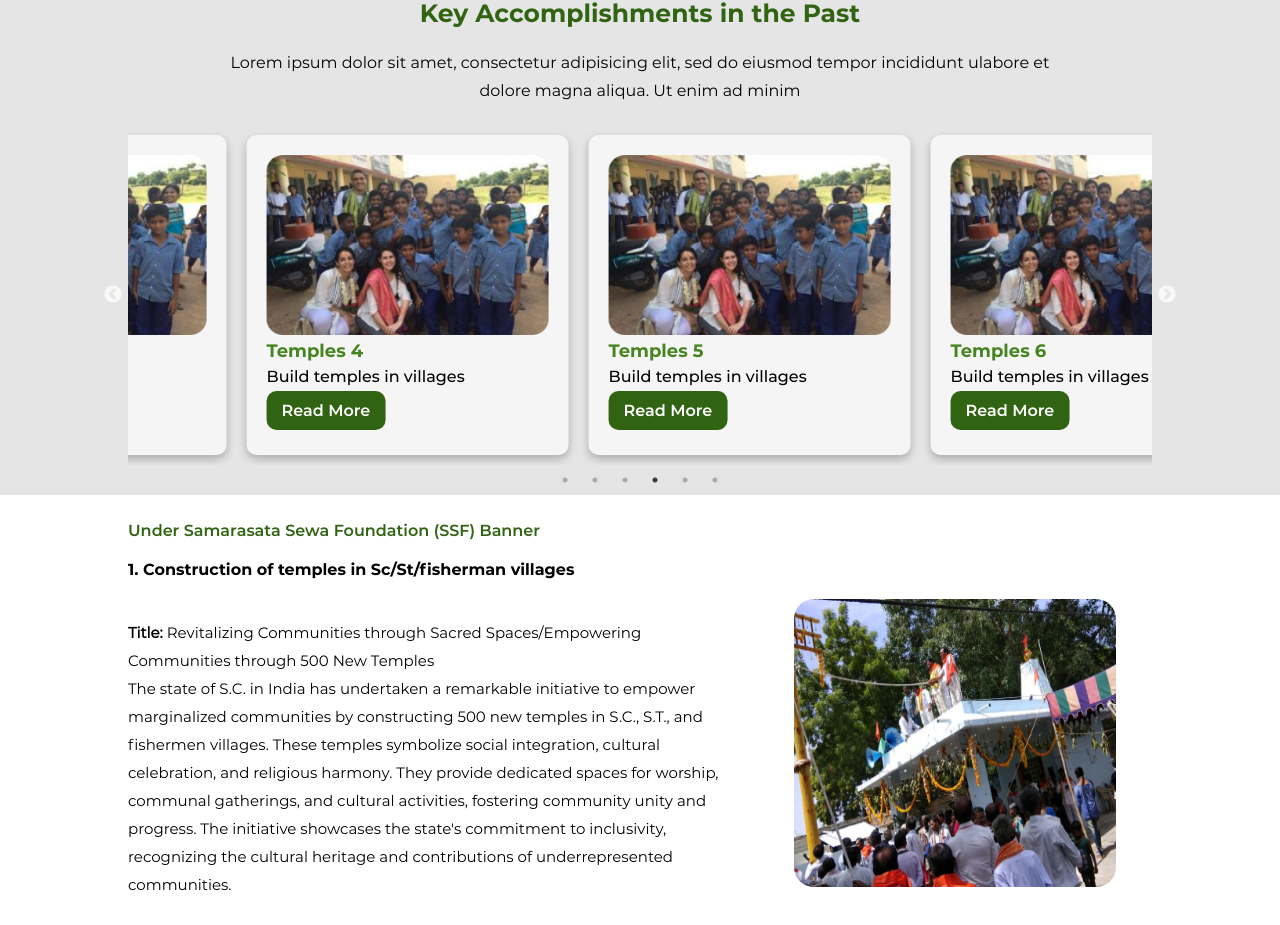
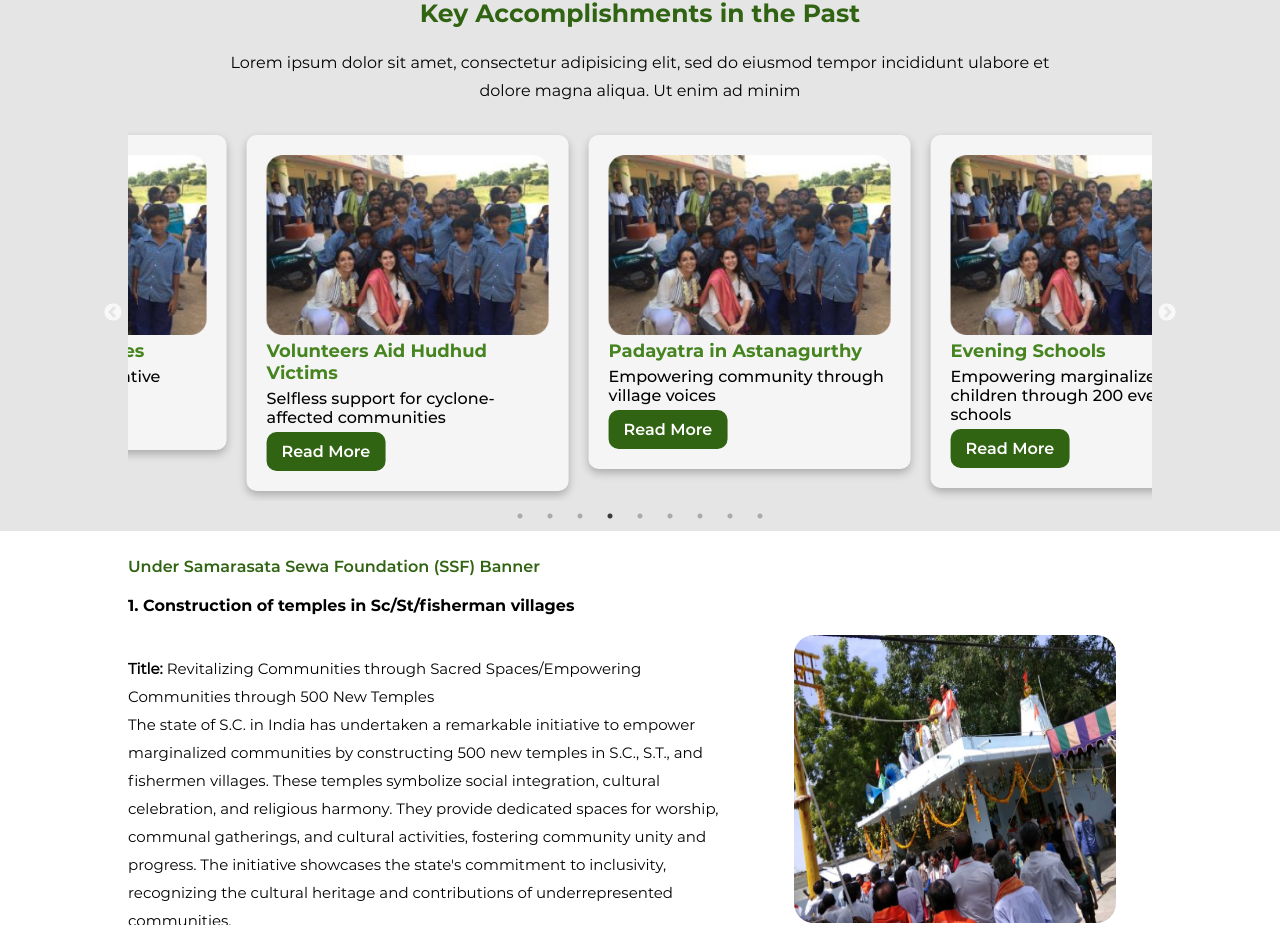
Before and after one commit to divyasriambati/backtotheroots, a React (Create React App) app: page /Accomplishments in a window 1280 px wide. Shown: the part 1180-2105 px from the top of the page. Built offline with nearby package versions, Linux system fonts and the light colour scheme.

Commit message:
responsive changes for the navbar

```diff
--- a/src/components/Accomplishments/Accomplishments.css
+++ b/src/components/Accomplishments/Accomplishments.css
@@ -129,7 +129,7 @@
     box-shadow: 0px 4px 8px 0px rgba(0, 0, 0, 0.25);
     border-radius: 10px;
     width: 300px !important;
-    height: 280px!important;
+    height: auto !important;
     padding: 20px;
     margin: 10px;
 }
--- a/src/components/Accomplishments/Accomplishments.js
+++ b/src/components/Accomplishments/Accomplishments.js
@@ -95,37 +95,55 @@ export default function Accomplishments() {
             <Slider {...sliderSettings}>
                 <div className='slider_card' >
                      <img className='slider_card_img' src={homecard2} alt="Donations at work"></img>
-                     <div className='slider_card_title'>Temples 1 </div>
-                     <div className='slider_card_description'>Build temples in villages</div>
+                     <div className='slider_card_title'>Ayurveda Medical Camps </div>
+                     <div className='slider_card_description'>Holistic healthcare for community</div>
                      <button className='slider_button'>Read More</button>
                 </div>
                 <div className='slider_card'>
                      <img className='slider_card_img' src={homecard2} alt="Donations at work"></img>
-                     <div className='slider_card_title'>Temples 2</div>
-                     <div className='slider_card_description'>Build temples in villages</div>
+                     <div className='slider_card_title'> Village Mineral Water Plant</div>
+                     <div className='slider_card_description'>Safe drinking water plant initiative.</div>
                      <button className='slider_button'>Read More</button>
                 </div>
                 <div className='slider_card'>
                      <img className='slider_card_img' src={homecard2} alt="Donations at work"></img>
-                     <div className='slider_card_title'>Temples 3</div>
-                     <div className='slider_card_description'>Build temples in villages</div>
+                     <div className='slider_card_title'>Soaking Pits in Villages</div>
+                     <div className='slider_card_description'> Water Conservation Initiative</div>
                      <button className='slider_button'>Read More</button>
                 </div>
                 <div className='slider_card'>
                      <img className='slider_card_img' src={homecard2} alt="Donations at work"></img>
-                     <div className='slider_card_title'>Temples 4</div>
-                     <div className='slider_card_description'>Build temples in villages</div>
+                     <div className='slider_card_title'>Volunteers Aid Hudhud Victims</div>
+                     <div className='slider_card_description'>Selfless support for cyclone-affected communities</div>
                      <button className='slider_button'>Read More</button>
                 </div>
                 <div className='slider_card'>
                      <img className='slider_card_img' src={homecard2} alt="Donations at work"></img>
-                     <div className='slider_card_title'>Temples 5</div>
-                     <div className='slider_card_description'>Build temples in villages</div>
+                     <div className='slider_card_title'> Padayatra in Astanagurthy</div>
+                     <div className='slider_card_description'>Empowering community through village voices </div>
                      <button className='slider_button'>Read More</button>
                 </div>
                 <div className='slider_card'>
                      <img className='slider_card_img' src={homecard2} alt="Donations at work"></img>
-                     <div className='slider_card_title'>Temples 6</div>
+                     <div className='slider_card_title'>Evening Schools </div>
+                     <div className='slider_card_description'>Empowering marginalized children through 200 evening schools</div>
+                     <button className='slider_button'>Read More</button>
+                </div>
+                <div className='slider_card'>
+                     <img className='slider_card_img' src={homecard2} alt="Donations at work"></img>
+                     <div className='slider_card_title'>Empowering Education </div>
+                     <div className='slider_card_description'>8,000 Children Thriving in Evening Schools</div>
+                     <button className='slider_button'>Read More</button>
+                </div>
+                <div className='slider_card'>
+                     <img className='slider_card_img' src={homecard2} alt="Donations at work"></img>
+                     <div className='slider_card_title'>Aawasa Bhajan Sikshana</div>
+                     <div className='slider_card_description'>Empowered 5000 individuals through this training</div>
+                     <button className='slider_button'>Read More</button>
+                </div>
+                <div className='slider_card'>
+                     <img className='slider_card_img' src={homecard2} alt="Donations at work"></img>
+                     <div className='slider_card_title'>Embracing Ancestral Faith</div>
                      <div className='slider_card_description'>Build temples in villages</div>
                      <button className='slider_button'>Read More</button>
                 </div>
--- a/src/components/Home/Home.js
+++ b/src/components/Home/Home.js
@@ -189,19 +189,19 @@ export default function Home() {
                     <div className='card_collection'>
                     <div className='home_card'>
                         <img className='home_card_img' src={homecard1} alt="Vision"></img>
-                        <div className='home_card_title'>Education</div>
+                        <div className='home_card_title'>Project 1</div>
                         <div className='home_card_description'>Build school for childrens</div>
                         <button className='home_button'>Donate Now</button>
                     </div>
                     <div className='home_card'>
                         <img className='home_card_img' src={homecard2} alt="Donations at work"></img>
-                        <div className='home_card_title'>Temples </div>
+                        <div className='home_card_title'>Project 2 </div>
                         <div className='home_card_description'>Build temples in villages</div>
                         <button className='home_button'>Donate Now</button>
                     </div>
                     <div className='home_card'>
                         <img className='home_card_img' src={homecard3} alt="Facebook"></img>
-                        <div className='home_card_title'>Temples</div>
+                        <div className='home_card_title'>Project 3</div>
                         <div className='home_card_description'>Build temples in villages</div>
                         <button className='home_button'>Donate Now</button>
 
--- a/src/components/Navbar/Navbar.js
+++ b/src/components/Navbar/Navbar.js
@@ -15,6 +15,9 @@ function Navbar(props) {
     const [showNavbar, setShowNav] = useState(false)
     const handleShowNavbar = () => {
       setShowNav(!showNavbar)
+    }
+    const handleCloseNavbar = () => {
+      setShowNav(false);
     }
 
     return (
@@ -56,25 +59,25 @@ function Navbar(props) {
                   <div className={`nav-elements  ${showNavbar && 'active'}`}>
                     <ul>
                       <li>
-                        <NavLink to="/">Home</NavLink>
+                        <NavLink to="/" onClick={handleCloseNavbar}>Home</NavLink>
                       </li>
                       <li>
-                        <NavLink to="/about">About</NavLink>
+                        <NavLink to="/about" onClick={handleCloseNavbar}>About</NavLink>
                       </li>
                       <li>
-                        <NavLink to="/mission">Mission</NavLink>
+                        <NavLink to="/mission" onClick={handleCloseNavbar}>Mission</NavLink>
                       </li>
                       <li>
-                        <NavLink to="/Gallery">Gallery</NavLink>
+                        <NavLink to="/Gallery" onClick={handleCloseNavbar}>Gallery</NavLink>
                       </li>
                       <li>
-                        <NavLink to="/Collabrations">Collabrations</NavLink>
+                        <NavLink to="/Collabrations" onClick={handleCloseNavbar}>Collabrations</NavLink>
                       </li>
                       <li>
-                        <NavLink to="/Accomplishments">Accomplishments</NavLink>
+                        <NavLink to="/Accomplishments" onClick={handleCloseNavbar}>Accomplishments</NavLink>
                       </li>
                       <li>
-                        <NavLink to="/Contact">Contact</NavLink>
+                        <NavLink to="/Contact" onClick={handleCloseNavbar}>Contact</NavLink>
                       </li>
                       <li>
                         <button className='donate-button'>Donate</button>
```
